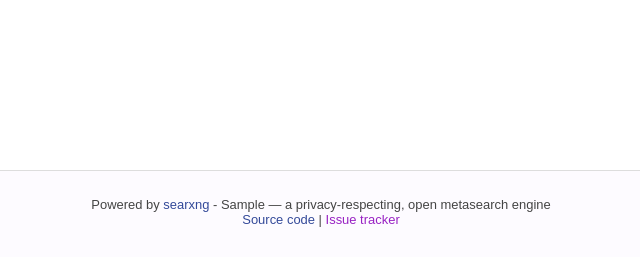
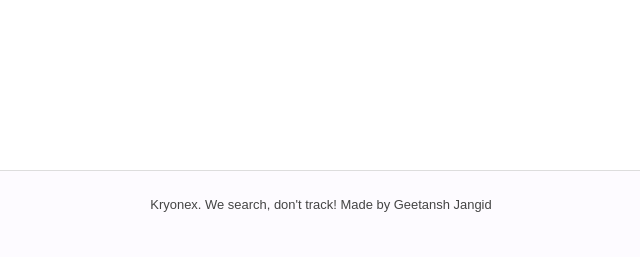
Before and after one commit to Geetansh-Jangid/Kryonex, a Python web app: template searx/templates/simple/info.html in a window 1280 px wide. Shown: the part 543-800 px from the top of the page, without its empty margins (319-959 px from the left). Run offline with Jinja, Linux system fonts and the light colour scheme; the template is opened without the code that fills it: most values are stand-ins (such as "Sample title", 1, 10 or a date in 2020).

Commit message:
Update base.html

```diff
--- a/searx/templates/simple/base.html
+++ b/searx/templates/simple/base.html
@@ -64,22 +64,8 @@
   </main>
   <footer>
     <p>
-    {{ _('Powered by') }} <a href="{{ url_for('info', pagename='about') }}">searxng</a> - {{ searx_version }} — {{ _('a privacy-respecting, open metasearch engine') }}<br>
-        <a href="{{ searx_git_url }}">{{ _('Source code') }}</a>
-        | <a href="{{ get_setting('brand.issue_url') }}">{{ _('Issue tracker') }}</a>
-        {% if enable_metrics %}| <a href="{{ url_for('stats') }}">{{ _('Engine stats') }}</a>{% endif %}
-        {% if get_setting('brand.public_instances') %}
-        | <a href="{{ get_setting('brand.public_instances') }}">{{ _('Public instances') }}</a>
-        {% endif %}
-        {% if get_setting('general.privacypolicy_url') %}
-        | <a href="{{ get_setting('general.privacypolicy_url') }}">{{ _('Privacy policy') }}</a>
-        {% endif %}
-        {% if get_setting('general.contact_url') %}
-        | <a href="{{ get_setting('general.contact_url') }}">{{ _('Contact instance maintainer') }}</a>
-        {% endif %}
-        {% for title, link in get_setting('brand.custom.links').items() %}
-        | <a href="{{ link }}">{{ _(title) }}</a>
-        {% endfor %}
+    Kryonex. We search, don't track!
+    Made by Geetansh Jangid
     </p>
   </footer>
   <!--[if gte IE 9]>-->
```
